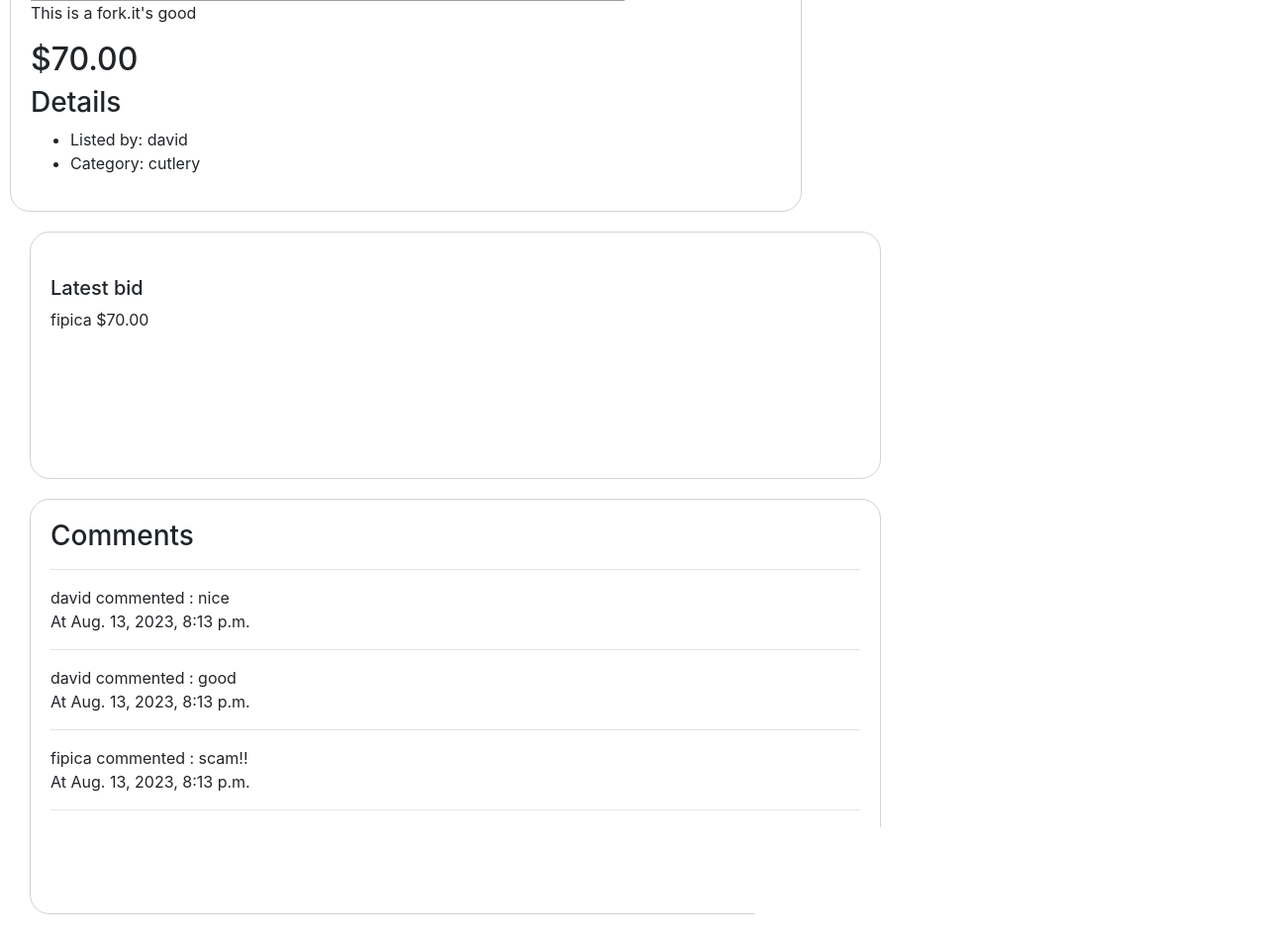
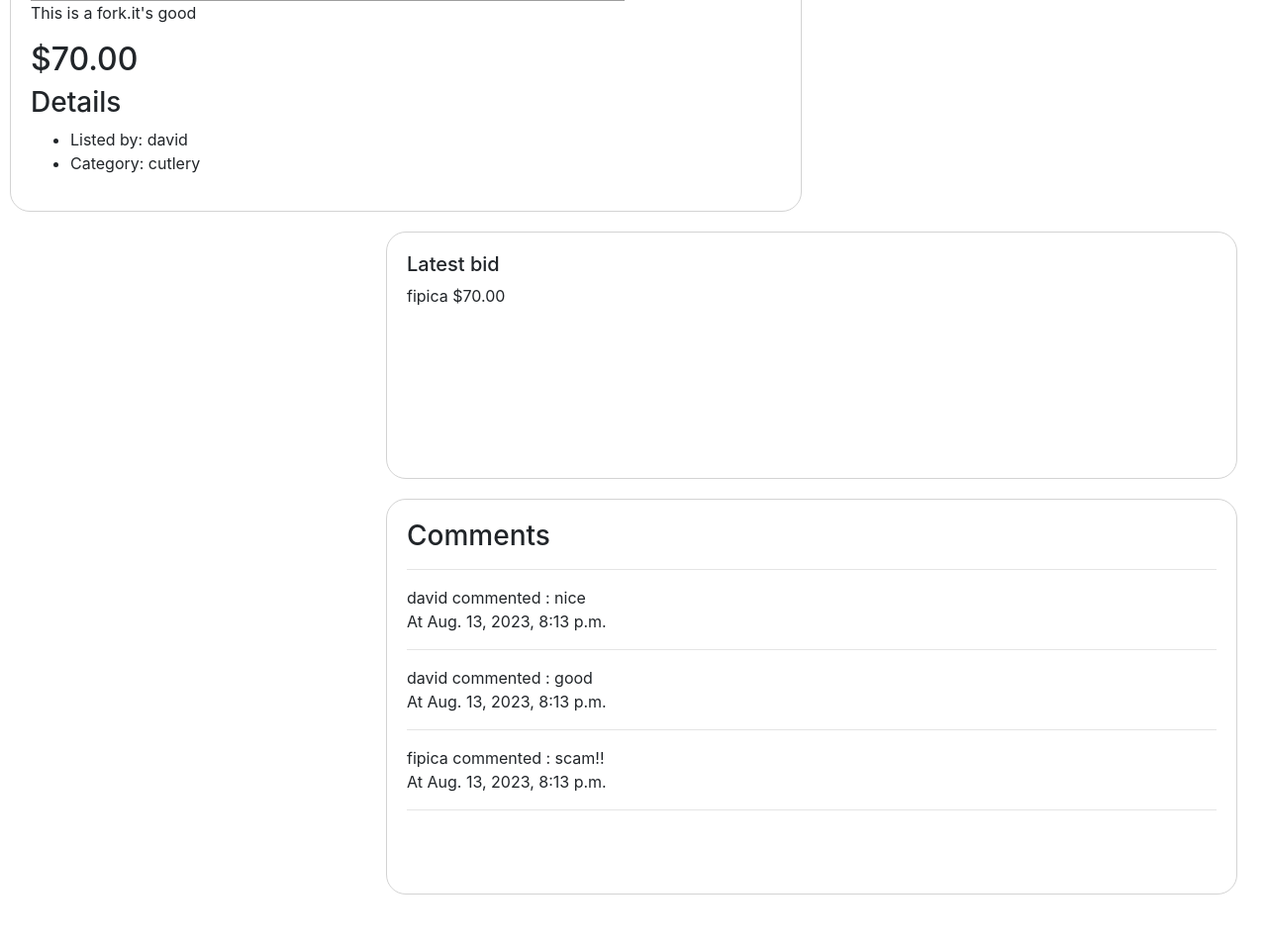
Before and after one commit to Dadi04/commerce-problem2, a Django app: page /listings/2 in a window 1280 px wide. Shown: the part 689-1643 px from the top of the page at 99% size. After the commit the page ends 1593 px from the top, so only its background shows below. Run offline with Django 3.2, Linux system fonts and the light colour scheme; data comes from the database, SQL or seed files in the repository; both versions use the stored data as it was after the commit; some libraries are stand-ins or nearby versions; grey boxes are pictures that could not be loaded.

Commit message:
final touches

```diff
--- a/auctions/static/auctions/styles.css
+++ b/auctions/static/auctions/styles.css
@@ -1,5 +1,5 @@
 #side, #main {
-  display: inline-block;
+  display: inline;
   padding: 20px;
 }
 
@@ -41,12 +41,14 @@ input[type=url] {
 }
 
 #main {
+  float: left;
   width: 800px;
   height: auto;
 }
 
 #side {
   width: 900px;
+  float: right;
 }
 #side #close_auction_bids {
   height: 250px;
@@ -65,7 +67,7 @@ input[type=url] {
 }
 #side #comments {
   padding: 20px;
-  height: 420px;
+  height: 400px;
   overflow: auto;
 }
 
--- a/auctions/static/auctions/styles.scss
+++ b/auctions/static/auctions/styles.scss
@@ -1,5 +1,5 @@
 %blocks {
-    display: inline-block;
+    display: inline;
     padding: 20px;
 }
 
@@ -46,6 +46,7 @@ input[type="url"] {
 #main {
     @extend %blocks;
     @extend %border;
+    float: left;
     width: 800px;
     height: auto;
 }
@@ -53,6 +54,7 @@ input[type="url"] {
 #side {
     @extend %blocks;
     width: 900px;
+    float: right;
 
     #close_auction_bids {
         @extend %border;
@@ -77,7 +79,7 @@ input[type="url"] {
     #comments {
         @extend %border;
         padding: 20px;
-        height: 420px;
+        height: 400px;
         overflow: auto;
     }
 }
--- a/auctions/templates/auctions/listings.html
+++ b/auctions/templates/auctions/listings.html
@@ -66,7 +66,6 @@
                 {% endif %}
             {% endif %}
             <div>
-                <br>
                 <h5>Latest bid</h5>
                 {{ item.price.latest_bidder }} ${{ item.price.current_price }}
             </div>
```
Also changed, not shown: db.sqlite3, 1 other file.
